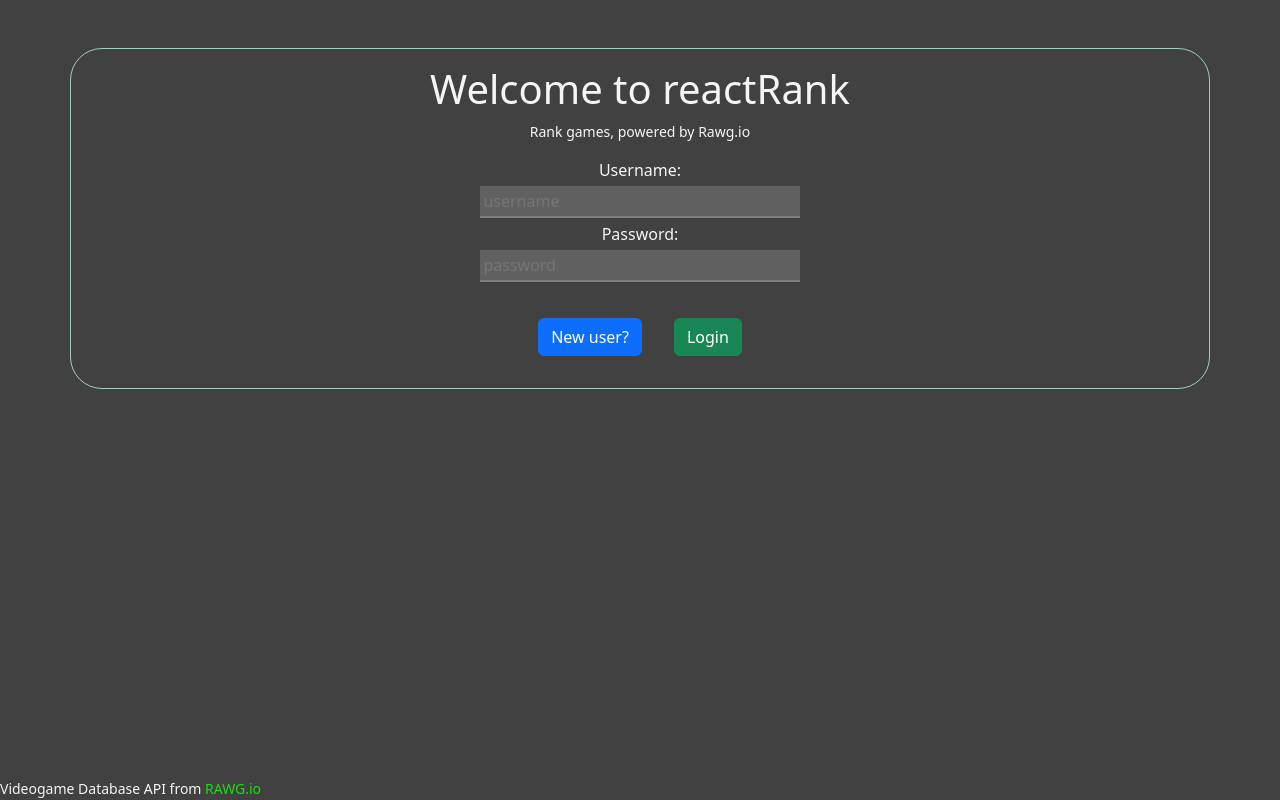
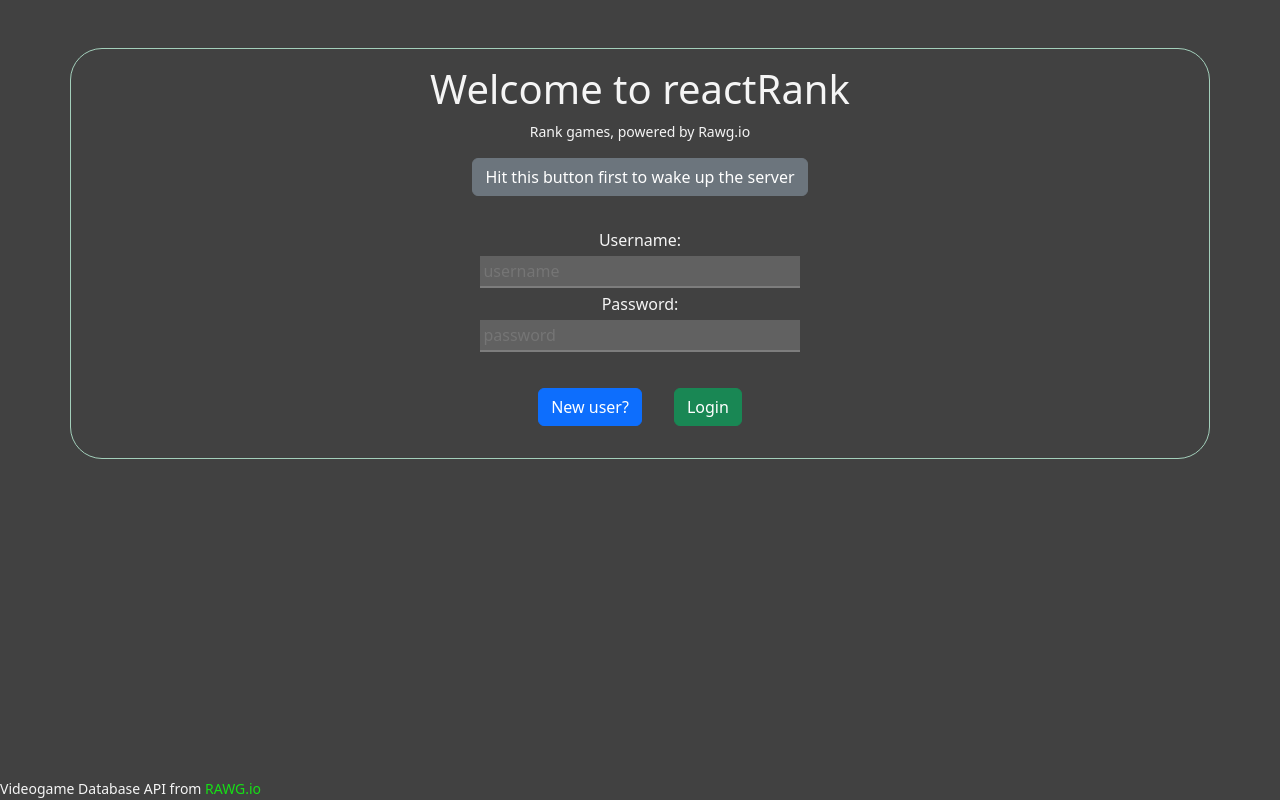
Before and after one commit to kkyz13/reactRank, a React (Vite) app in the folder reactRank/: page /login in a window 1280 px wide. Built offline with nearby package versions, Linux system fonts and the light colour scheme.

Commit message:
add server wake up button
necessary as service is free

```diff
--- a/reactRank/src/pages/Login.jsx
+++ b/reactRank/src/pages/Login.jsx
@@ -16,12 +16,13 @@ const Login = () => {
 
   const healthCheck = async () => {
     try {
+      setError("please wait, server is spinning up");
       const response = await fetch(
         import.meta.env.VITE_MYSERV + "/healthcheck"
       );
       if (response.ok) {
-        console.log(response);
-        console.log("Server is up and running");
+        // console.log(response);
+        setError("Server is up and running");
       }
     } catch (error) {
       console.log(error);
@@ -65,6 +66,7 @@ const Login = () => {
   };
   const handleRegister = async () => {
     try {
+      setError("Registering, Please wait the server might need to spin up");
       const response = await fetch(
         import.meta.env.VITE_MYSERV + "/auth/register",
         {
@@ -88,7 +90,7 @@ const Login = () => {
       } else {
         const errorData = await response.json();
         console.log(errorData);
-        setError("Registration failed: " + errorData.msg);
+        setError("Registration failed");
       }
     } catch (error) {
       console.log(error);
@@ -103,13 +105,14 @@ const Login = () => {
     <div className="centered container flex-column border border-success-subtle p-3 rounded-5">
       <h6 className="display-6">Welcome to reactRank</h6>
       <small> Rank games, powered by Rawg.io</small>
-      {/* <button
+      <button
+        className="btn btn-secondary m-3"
         onClick={() => {
           healthCheck();
         }}
       >
-        debug
-      </button> */}
+        Hit this button first to wake up the server
+      </button>
       <div className="d-flex flex-column p-3">
         {!showRegister ? (
           <>
```
